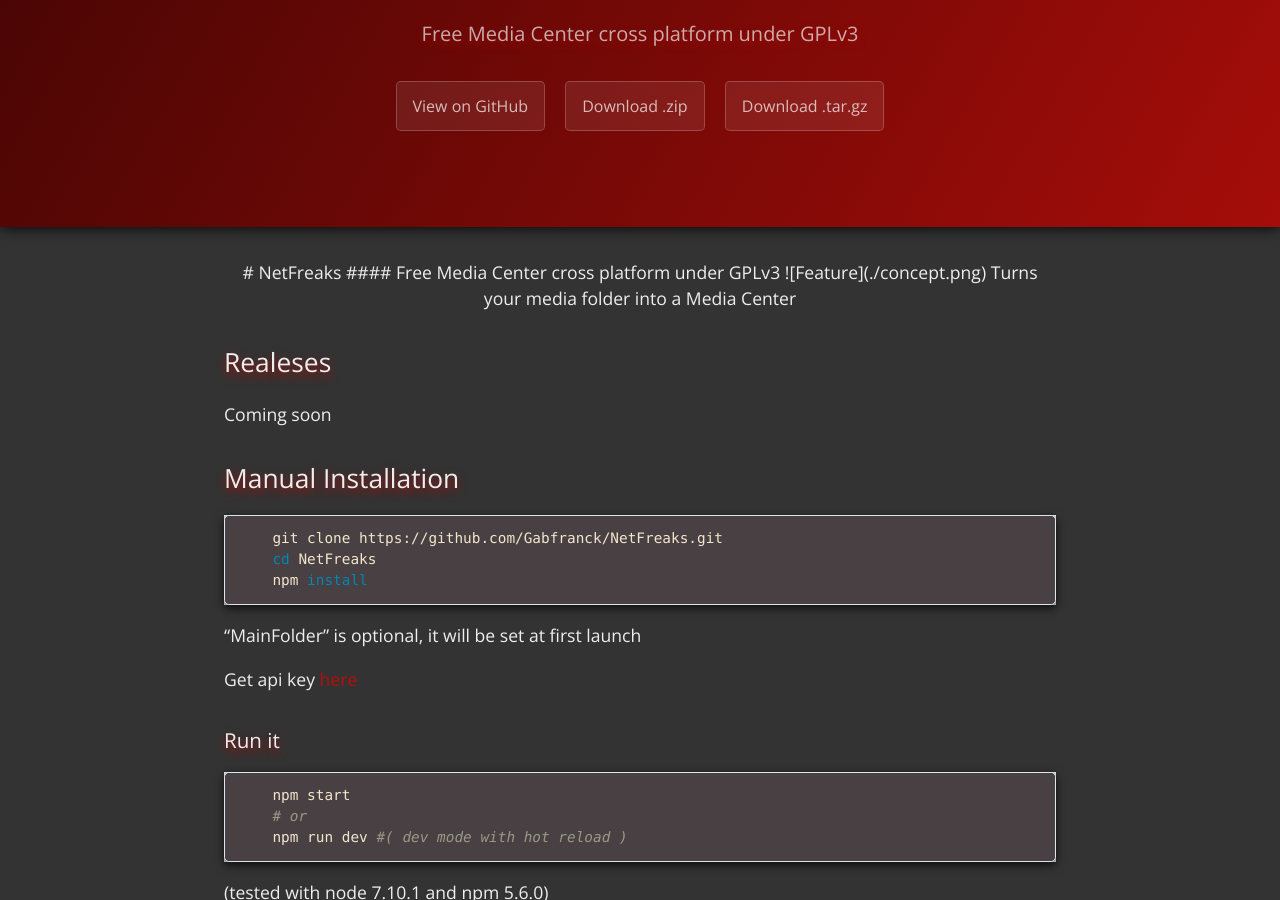
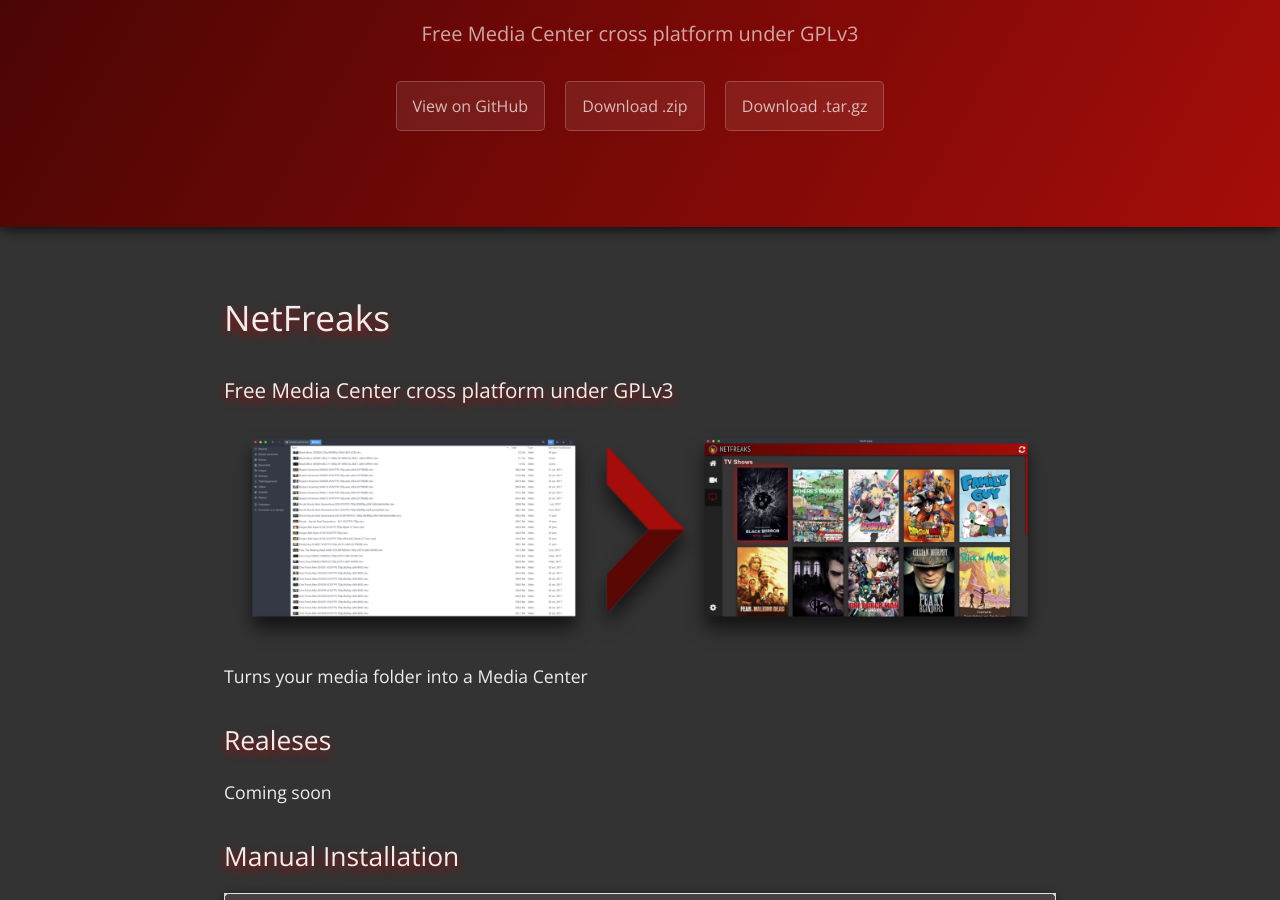
Before and after one commit to Gabfranck/NetFreaks, a Jekyll site: the page built from index.md, in a window 1280 px wide and 900 px high, scrolled down 543 px. Built offline with Jekyll 4.4.1, drawn with Linux system fonts in a browser that asks for light colours.

Commit message:
fix again on logo and feature image

```diff
--- a/index.md
+++ b/index.md
@@ -2,15 +2,11 @@
 layout: default
 ---
 
-<p style="width:100%; text-align: center">
-
-# NetFreaks
-
-#### Free Media Center cross platform under GPLv3
-
-![Feature](./concept.png)
-
- Turns your media folder into a Media Center
+<p align="center">
+  <h1> NetFreaks </h1>
+  <h3> Free Media Center cross platform under GPLv3 </h3>
+  <img src="./concept.png" />
+  Turns your media folder into a Media Center
 </p>
 
 ## Realeses
```
Also changed, not shown: README.md.
